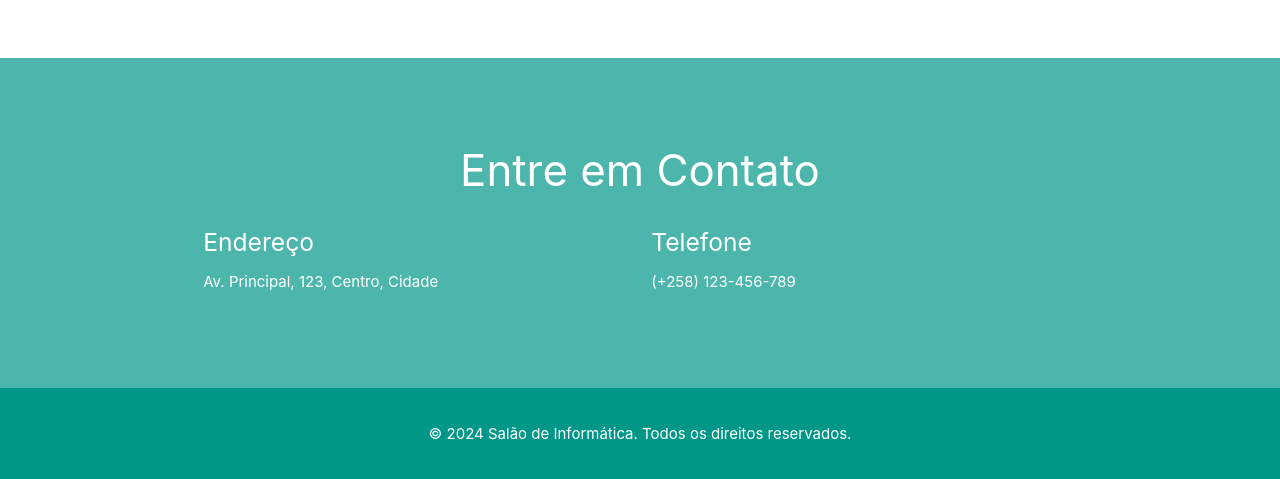
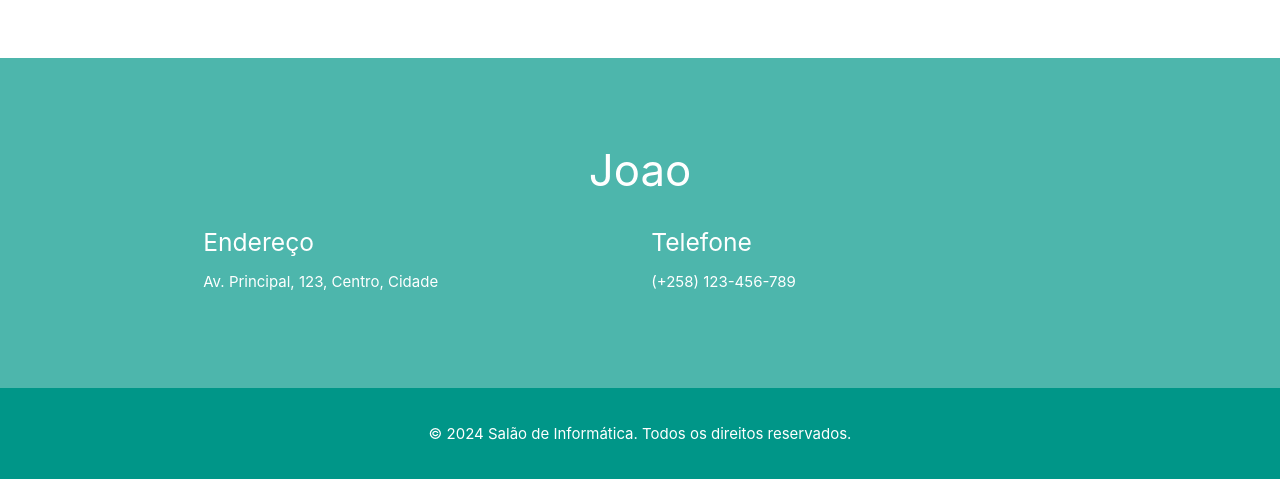
Before and after one commit to ritagimo/Informatica, a plain HTML site: page index.html in a window 1280 px wide. Shown: the part 2285-2764 px from the top of the page. Drawn offline with nearby package versions, Linux system fonts and the light colour scheme.

Commit message:
Alterei algo

```diff
--- a/index.html
+++ b/index.html
@@ -155,7 +155,7 @@
     <!-- Seção de Contato -->
     <section class="section teal lighten-2 white-text">
         <div class="container">
-            <h3 class="center-align">Entre em Contato</h3>
+            <h3 class="center-align">Joao</h3>
             <div class="row">
                 <div class="col s12 m6">
                     <h5>Endereço</h5>
```
